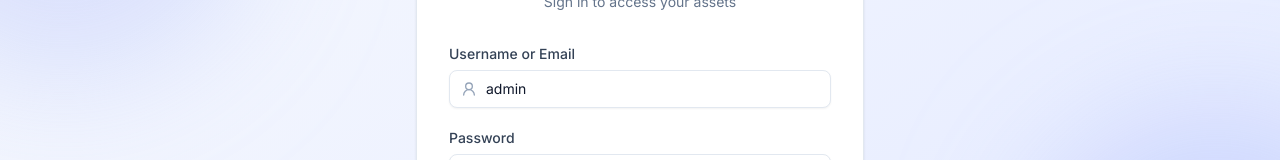
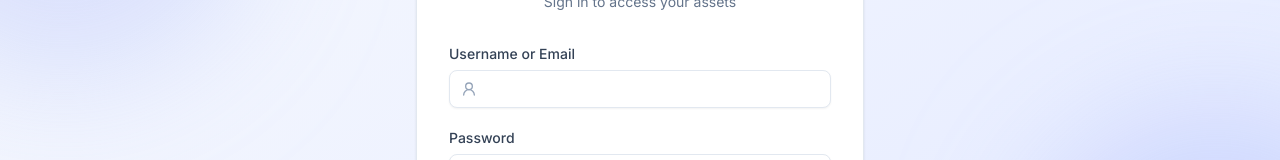
Before and after one commit to Creatx-Software/inventorymgt, a React (Vite) app in the folder frontend/: page /login in a window 1280 px wide. Shown: the part 306-466 px from the top of the page. Built offline with nearby package versions, Linux system fonts and the light colour scheme; no server answers.

Commit message:
chore: default admin placeholder removed

```diff
--- a/frontend/src/pages/Login.tsx
+++ b/frontend/src/pages/Login.tsx
@@ -7,7 +7,7 @@ import { Lock, User2, Loader2 } from 'lucide-react';
 export default function Login() {
   useEffect(() => { document.title = 'Login — ICICI Inventory'; }, []);
   const { user, login } = useAuth();
-  const [username, setUsername] = useState('admin');
+  const [username, setUsername] = useState('');
   const [password, setPassword] = useState('');
   const [error, setError] = useState('');
   const [loading, setLoading] = useState(false);
```
